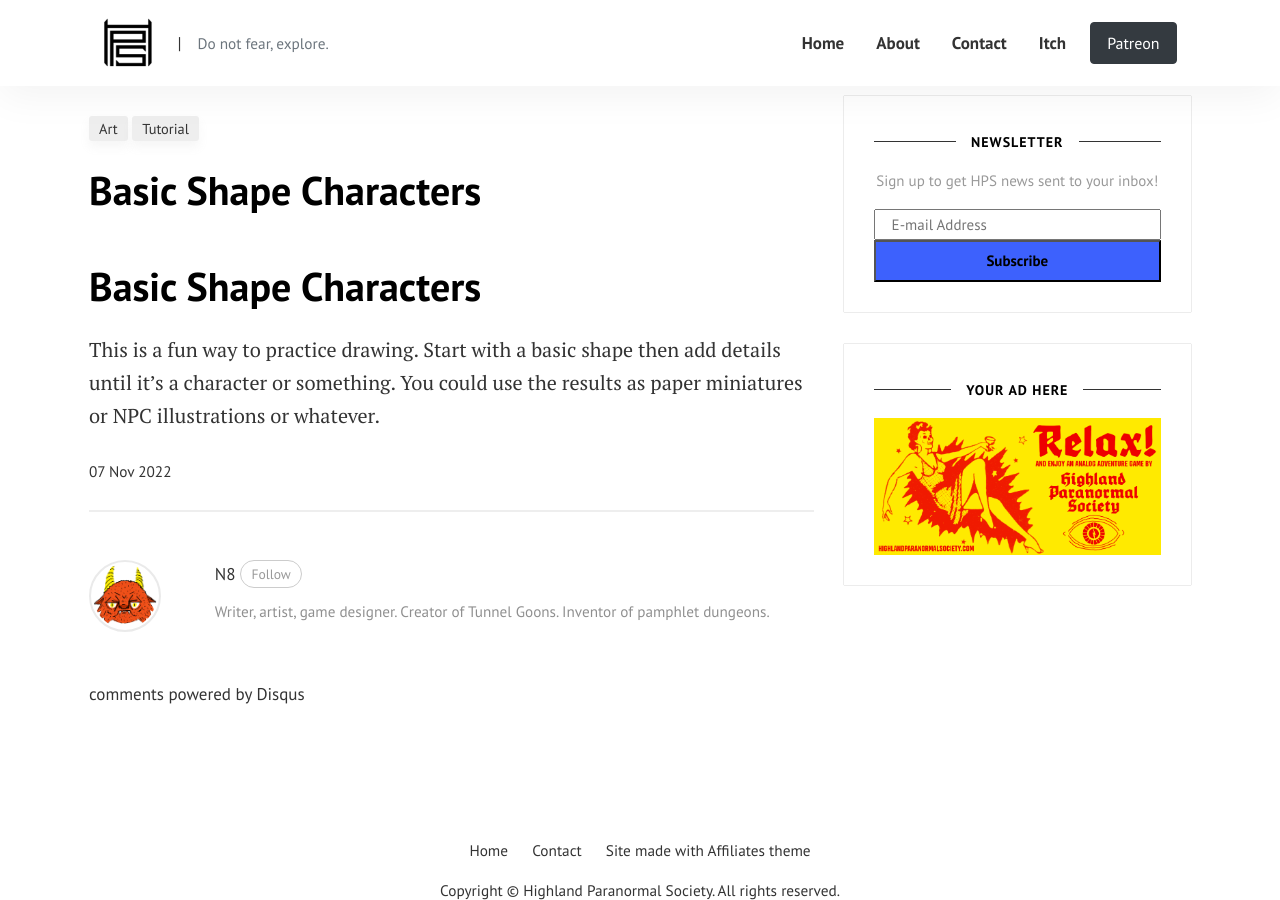
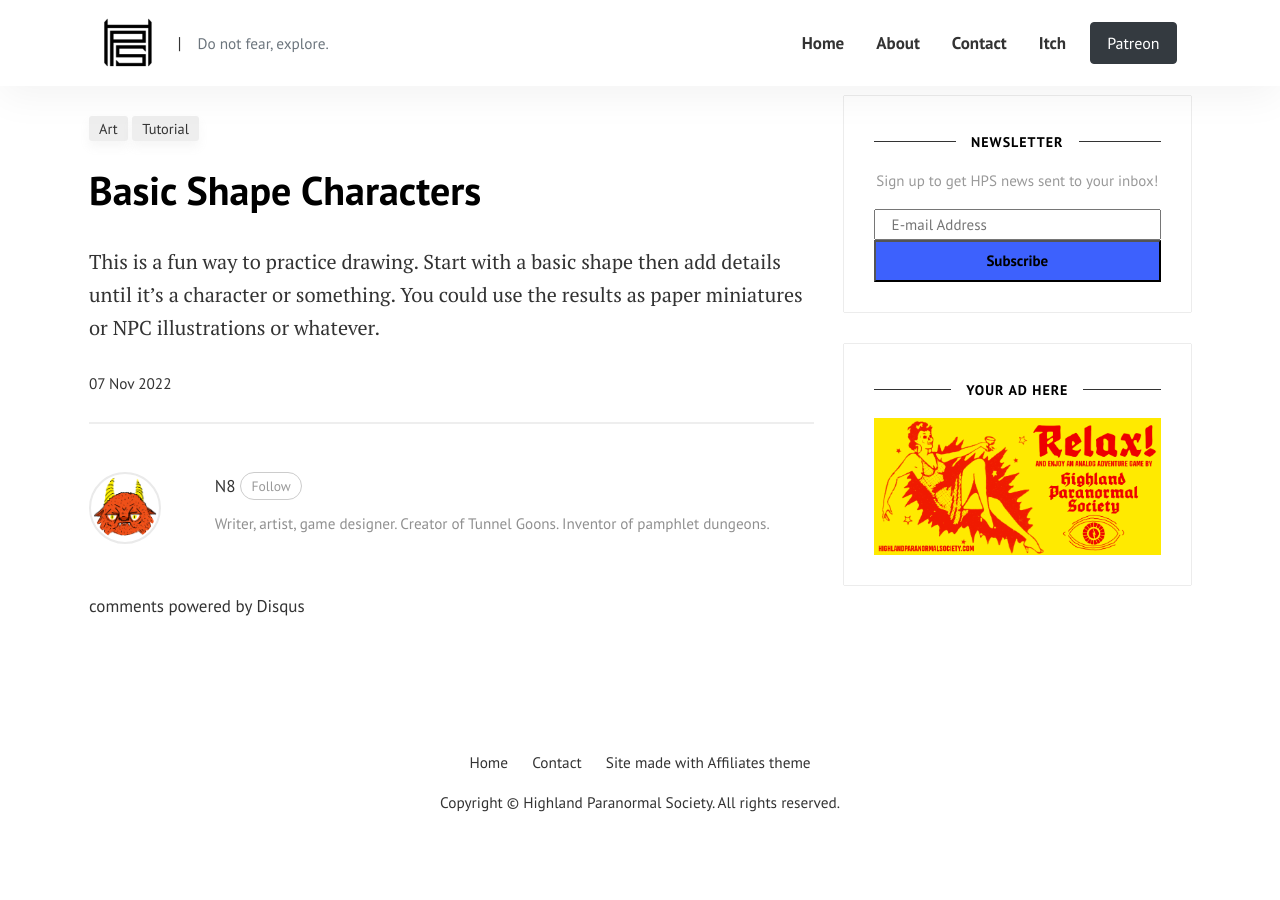
Before and after one commit to NateHPS/NateHPS.github.io, a Jekyll site: the page built from _posts/2022-11-07-basic-shape-characters.md, in a window 1280 px wide and 900 px high, scrolled down 538 px. Built offline with Jekyll 4.4.1, drawn with Linux system fonts in a browser that asks for light colours; comment, search, counter and statistics services are not loaded; after the commit the page ends 1383 px from its top, so only the background shows below that.

Commit message:
Update 2022-11-07-basic-shape-characters.md

```diff
--- a/_posts/2022-11-07-basic-shape-characters.md
+++ b/_posts/2022-11-07-basic-shape-characters.md
@@ -5,5 +5,4 @@ author: Nate
 categories: [ art, tutorial ]
 image: assets/images/basicshapecharacters.jpg
 ---
-# Basic Shape Characters
 This is a fun way to practice drawing. Start with a basic shape then add details until it's a character or something. You could use the results as paper miniatures or NPC illustrations or whatever.
```
